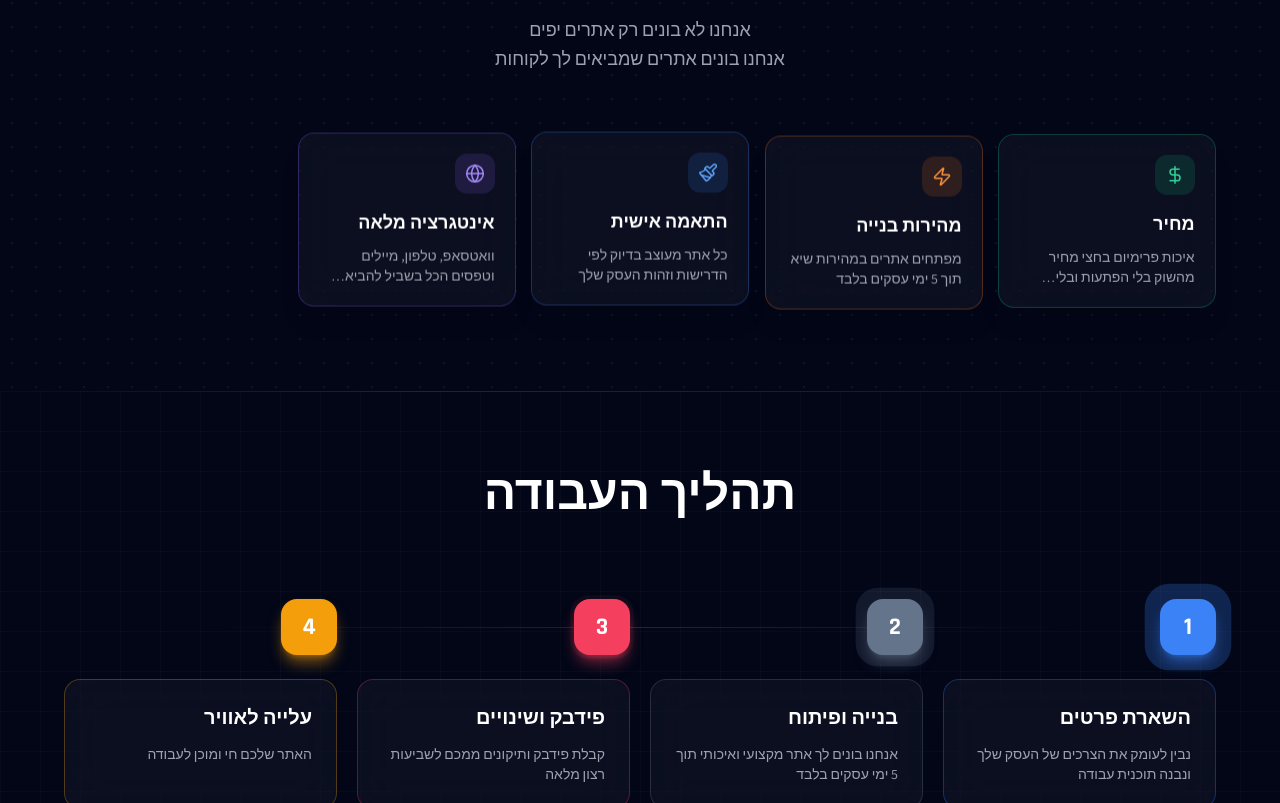
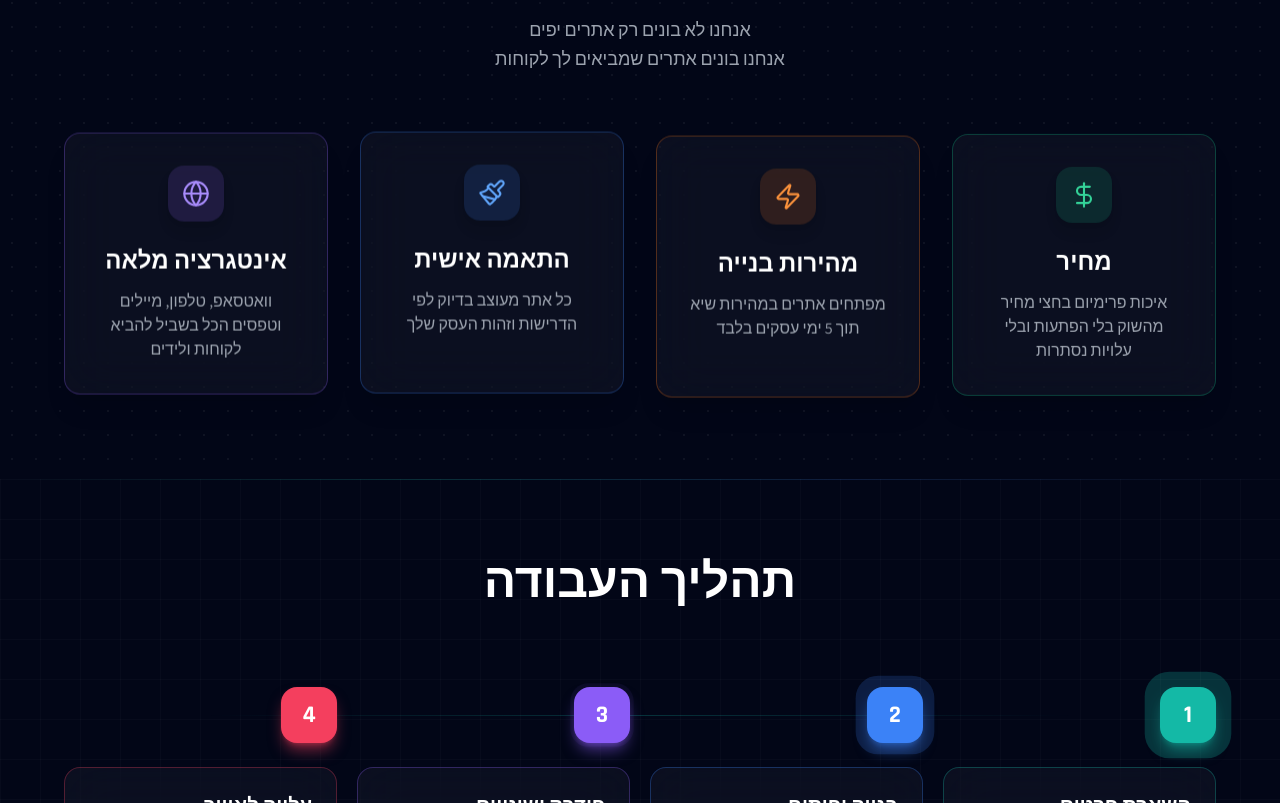
Before and after one commit to DolevAtik/Web4You, a React (Vite) app: page / in a window 1280 px wide. Shown: the part 957-1760 px from the top of the page. Built offline with nearby package versions, Linux system fonts and the light colour scheme.

Commit message:
update70

```diff
--- a/src/components/sections/Benefits.jsx
+++ b/src/components/sections/Benefits.jsx
@@ -77,7 +77,7 @@ export default function Benefits() {
         </motion.div>
 
         {/* ── Cards ── */}
-        <div className="grid grid-cols-2 md:grid-cols-3 lg:grid-cols-5 gap-3 md:gap-4">
+        <div className="grid grid-cols-1 sm:grid-cols-2 lg:grid-cols-4 gap-4 md:gap-8">
           {benefits.items.map((item, i) => {
             const Icon = ICON_MAP[item.icon] ?? Zap
             const colors = COLOR[item.color] ?? COLOR.teal
@@ -90,6 +90,7 @@ export default function Benefits() {
                 whileInView={{ opacity: 1, y: 0, scale: 1 }}
                 viewport={{ once: true, amount: 0.15, margin: '-50px' }}
                 transition={{ duration: 0.6, delay: i * 0.1 }}
+                className="h-full"
               >
                 {/* Inner: continuous water float */}
                 <motion.div
@@ -107,23 +108,24 @@ export default function Benefits() {
                       h-full group cursor-default
                       bg-slate-900 sm:bg-white/[0.04] sm:backdrop-blur-xl
                       border ${colors.border} ${colors.hover}
-                      rounded-2xl p-4 md:p-5
+                      rounded-2xl p-6 md:p-8
+                      flex flex-col items-center text-center
                       transition-all duration-300
                       shadow-xl ${colors.glow} hover:shadow-2xl
                     `}
                   >
                     {/* Icon */}
                     <div
-                      className={`w-10 h-10 ${colors.iconBg} rounded-xl flex items-center justify-center mb-4 group-hover:scale-110 transition-transform duration-300`}
+                      className={`w-14 h-14 ${colors.iconBg} rounded-2xl flex items-center justify-center mb-6 group-hover:scale-110 transition-transform duration-300 shadow-lg`}
                     >
-                      <Icon className={`w-5 h-5 ${colors.icon}`} strokeWidth={1.8} />
+                      <Icon className={`w-7 h-7 ${colors.icon}`} strokeWidth={1.8} />
                     </div>
 
                     {/* Text */}
-                    <h3 className="font-rajdhani font-bold text-base md:text-lg text-white mb-2">
+                    <h3 className="font-rajdhani font-bold text-xl md:text-2xl text-white mb-3">
                       {item.title}
                     </h3>
-                    <p className="text-gray-400 font-assistant text-xs md:text-sm leading-relaxed line-clamp-2">
+                    <p className="text-gray-400 font-assistant text-sm md:text-base leading-relaxed">
                       {item.description}
                     </p>
                   </div>
--- a/src/components/sections/ContactForm.jsx
+++ b/src/components/sections/ContactForm.jsx
@@ -68,7 +68,7 @@ export default function ContactForm() {
   return (
     <section
       id="contact-form"
-      className="py-20 px-6 section-divider bg-dot-grid"
+      className="relative z-20 py-20 px-6 section-divider bg-slate-950 bg-dot-grid"
     >
       <div className="max-w-2xl mx-auto">
 
@@ -248,16 +248,7 @@ export default function ContactForm() {
                   )}
                 </motion.button>
 
-                <p className="text-center text-gray-600 text-xs font-assistant">
-                  או דברו איתנו ישירות:
-                  <a href={contact.whatsapp.href} target="_blank" rel="noopener noreferrer" className="text-teal-500 hover:text-teal-400 mr-1">
-                    וואטסאפ
-                  </a>
-                  ·
-                  <a href={contact.phoneHref} className="text-teal-500 hover:text-teal-400 mr-1 mr-1">
-                    {contact.phone}
-                  </a>
-                </p>
+
               </motion.form>
             )}
           </AnimatePresence>
--- a/src/components/sections/Portfolio.jsx
+++ b/src/components/sections/Portfolio.jsx
@@ -184,7 +184,7 @@ export default function Portfolio() {
         className="relative w-full max-w-5xl mx-auto px-12 md:px-24 mb-10 md:mb-20"
         style={{
           overflow: 'visible',
-          height: `calc(${(total + 1) * SLOT_PX}px + 40vh)`,
+          height: `calc(${(total + 1) * SLOT_PX}px + 50vh)`,
         }}
       >
         {portfolio.items.map((item, i) => (
--- a/src/data/content.js
+++ b/src/data/content.js
@@ -106,25 +106,25 @@ export const process = {
   steps: [
     {
       number: 1,
-      color: "blue",
+      color: "teal",
       title: "השארת פרטים",
       description: "נבין לעומק את הצרכים של העסק שלך ונבנה תוכנית עבודה",
     },
     {
       number: 2,
-      color: "grey",
+      color: "blue",
       title: "בנייה ופיתוח",
       description: "אנחנו בונים לך אתר מקצועי ואיכותי תוך 5 ימי עסקים בלבד",
     },
     {
       number: 3,
-      color: "rose",
+      color: "violet",
       title: "פידבק ושינויים",
       description: "קבלת פידבק ותיקונים ממכם לשביעות רצון מלאה",
     },
     {
       number: 4,
-      color: "amber",
+      color: "rose",
       title: "עלייה לאוויר",
       description: "האתר שלכם חי ומוכן לעבודה ",
     },
```
